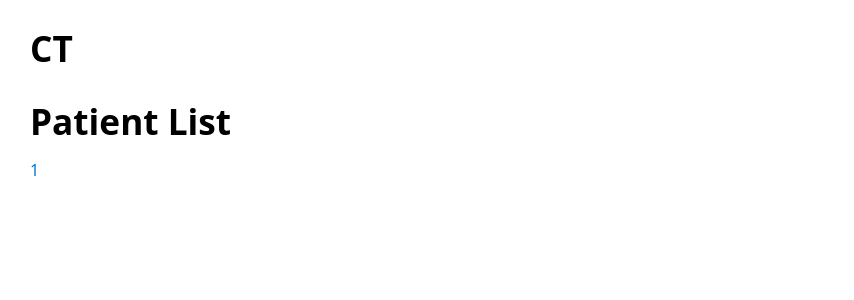
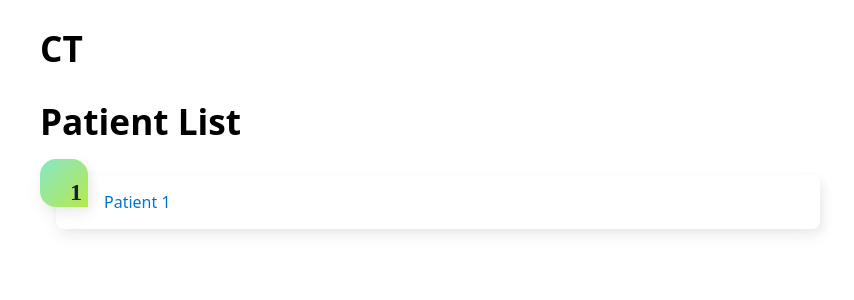
Before and after one commit to IAmS4n/CTLabeling, a Flask app: template templates/list.html in a window 1280 px wide. Shown: the top 300 px of the page, without its empty margins (210-1064 px from the left). Run offline with Flask 2, Linux system fonts and the light colour scheme; the template is opened without the code that fills it: most values are stand-ins (such as "Sample title", 1, 10 or a date in 2020).

Commit message:
:lipstick: Updating the UI.

```diff
--- a/templates/list.html
+++ b/templates/list.html
@@ -3,8 +3,107 @@
 {% block header %}
   <h1>{% block title %}Patient List{% endblock %}</h1>
 {% endblock %}
+{% block style %}
+  <style>
+    ol.gradient-list > li, ol.gradient-list > li::before {
+      box-shadow: 0.25rem 0.25rem 0.6rem rgba(0, 0, 0, 0.05), 0 0.5rem 1.125rem rgba(75, 0, 0, 0.05);
+    }
+
+    *, *:before, *:after {
+      box-sizing: border-box;
+    }
+
+    ol.gradient-list {
+      counter-reset: gradient-counter;
+      list-style: none;
+      margin: 1.75rem 0;
+      padding-left: 1rem;
+    }
+
+    ol.gradient-list > li {
+      background: white;
+      border-radius: 0 0.5rem 0.5rem 0.5rem;
+      counter-increment: gradient-counter;
+      margin-top: 1rem;
+      min-height: 3rem;
+      padding: 1rem 1rem 1rem 3rem;
+      position: relative;
+    }
+
+    ol.gradient-list > li::before, ol.gradient-list > li::after {
+      background: linear-gradient(135deg, #83e4e2 0%, #a2ed56 100%);
+      border-radius: 1rem 1rem 0 1rem;
+      content: '';
+      height: 3rem;
+      left: -1rem;
+      overflow: hidden;
+      position: absolute;
+      top: -1rem;
+      width: 3rem;
+    }
+
+    ol.gradient-list > li::before {
+      align-items: flex-end;
+      content: counter(gradient-counter);
+      color: #1d1f20;
+      display: flex;
+      font: 900 1.5em/1 'Montserrat';
+      justify-content: flex-end;
+      padding: 0.125em 0.25em;
+      z-index: 1;
+    }
+
+    ol.gradient-list > li:nth-child(10n+1):before {
+      background: linear-gradient(135deg, rgba(162, 237, 86, 0.2) 0%, rgba(253, 220, 50, 0.2) 100%);
+    }
+
+    ol.gradient-list > li:nth-child(10n+2):before {
+      background: linear-gradient(135deg, rgba(162, 237, 86, 0.4) 0%, rgba(253, 220, 50, 0.4) 100%);
+    }
+
+    ol.gradient-list > li:nth-child(10n+3):before {
+      background: linear-gradient(135deg, rgba(162, 237, 86, 0.6) 0%, rgba(253, 220, 50, 0.6) 100%);
+    }
+
+    ol.gradient-list > li:nth-child(10n+4):before {
+      background: linear-gradient(135deg, rgba(162, 237, 86, 0.8) 0%, rgba(253, 220, 50, 0.8) 100%);
+    }
+
+    ol.gradient-list > li:nth-child(10n+5):before {
+      background: linear-gradient(135deg, rgba(162, 237, 86, 1) 0%, rgba(253, 220, 50, 1) 100%);
+    }
+
+    ol.gradient-list > li:nth-child(10n+6):before {
+      background: linear-gradient(135deg, rgba(162, 237, 86, 0.8) 0%, rgba(253, 220, 50, 0.8) 100%);
+    }
+
+    ol.gradient-list > li:nth-child(10n+7):before {
+      background: linear-gradient(135deg, rgba(162, 237, 86, 0.6) 0%, rgba(253, 220, 50, 0.6) 100%);
+    }
+
+    ol.gradient-list > li:nth-child(10n+8):before {
+      background: linear-gradient(135deg, rgba(162, 237, 86, 0.4) 0%, rgba(253, 220, 50, 0.4) 100%);
+    }
+
+    ol.gradient-list > li:nth-child(10n+9):before {
+      background: linear-gradient(135deg, rgba(162, 237, 86, 0.2) 0%, rgba(253, 220, 50, 0.2) 100%);
+    }
+
+    ol.gradient-list > li:nth-child(10n+10):before {
+      background: linear-gradient(135deg, rgba(162, 237, 86, 0) 0%, rgba(253, 220, 50, 0) 100%);
+    }
+
+    ol.gradient-list > li + li {
+      margin-top: 2rem;
+    }
+  </style>
+{% endblock %}
 {% block content %}
-  {% for pid in plist %}
-    <a href="patient{{ pid }}">{{ pid }}</a> <br>
-  {% endfor %}
+  <ol class="gradient-list">
+    {% for pid in plist %}
+      <li>
+        <a href="patient{{ pid }}">Patient {{ pid }}</a> <br>
+      </li>
+    {% endfor %}
+  </ol>
 {% endblock %}
```
